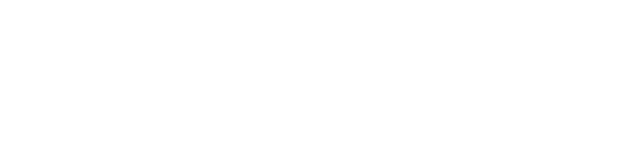
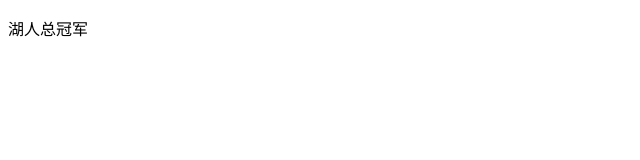
Before and after one commit to 1339501706/nj-2006-wjz, a plain HTML site: page index.html in a window 1280 px wide. Shown: the whole page, without its empty margins (0-640 px from the left). Drawn offline with Linux system fonts and the light colour scheme.

Commit message:
2006的提交

```diff
--- a/index.html
+++ b/index.html
@@ -8,7 +8,7 @@
 </head>
 
 <body>
-
+    <p>湖人总冠军</p>
 </body>
 
 </html>
```
